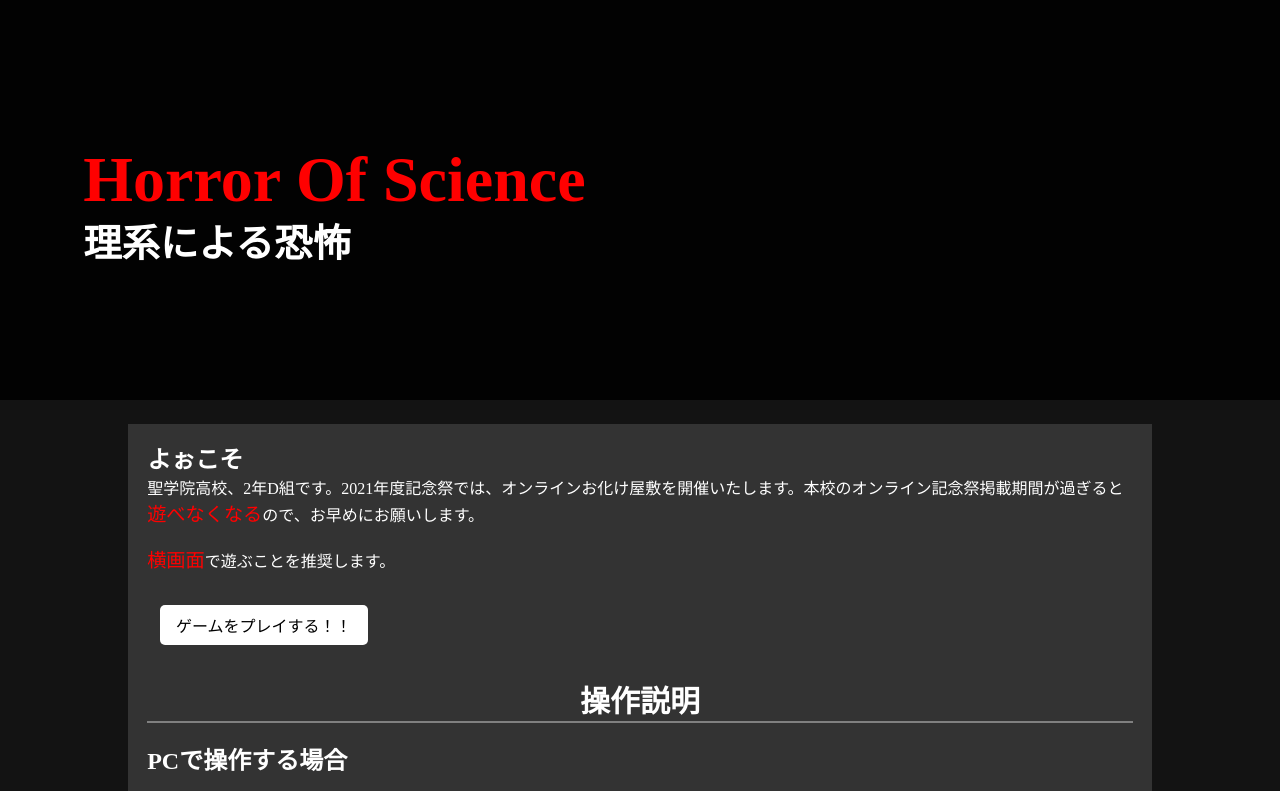
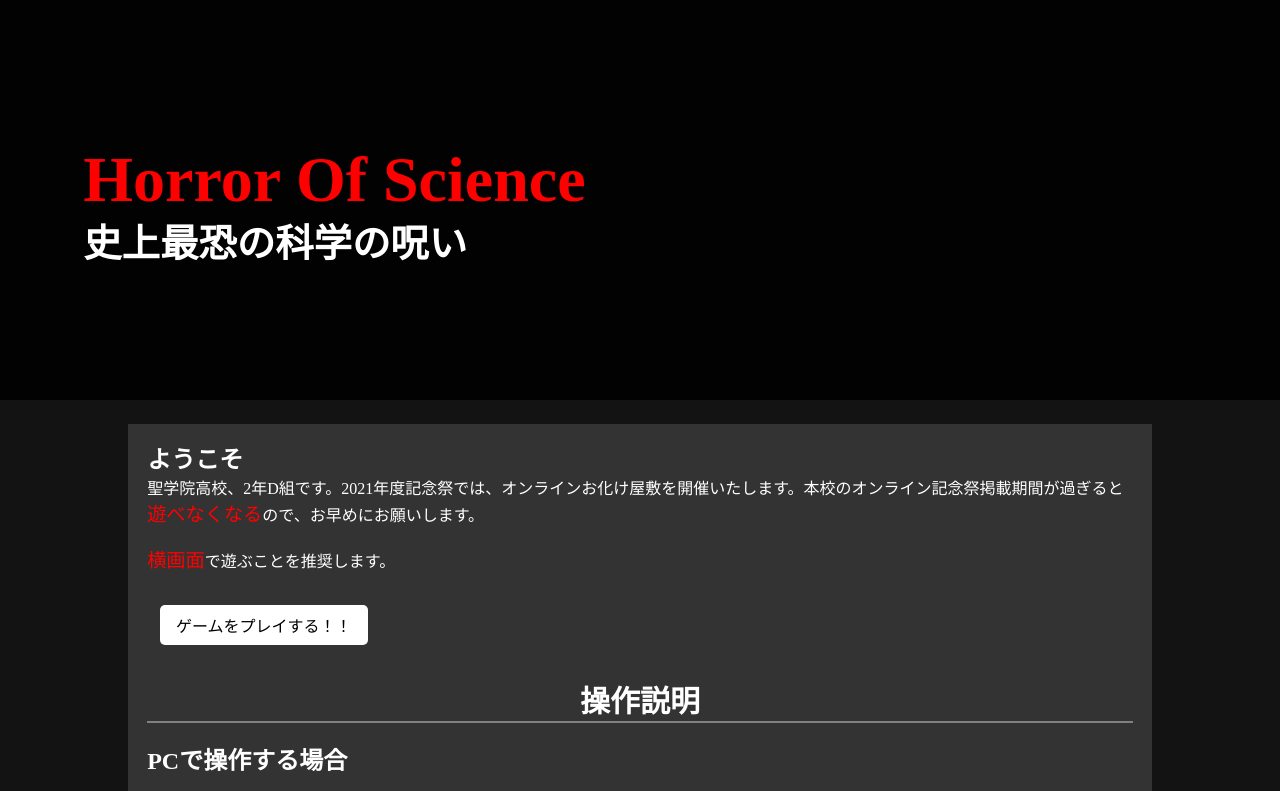
Before and after one commit to H2D001/h2d.github.io, a plain HTML site: page index.html in a window 1280 px wide. Shown: the top 791 px of the page. Drawn offline with Linux system fonts and the light colour scheme; a web font is replaced by a local one.

Commit message:
Fix html file, change greeting and subtitle

```diff
--- a/index.html
+++ b/index.html
@@ -21,10 +21,10 @@
   <!--ここから-->
   <div class="header_wrap">
     <h2 class="header_title">Horror Of Science</h2>
-    <h2 class="header_subtitle">理系による恐怖</h2>
+    <h2 class="header_subtitle">史上最恐の科学の呪い</h2>
   </div>
   <div class="main_wrap">
-    <h2>よぉこそ</h2>
+    <h2>ようこそ</h2>
     <p>聖学院高校、2年D組です。2021年度記念祭では、オンラインお化け屋敷を開催いたします。本校のオンライン記念祭掲載期間が過ぎると<span class="red_color">遊べなくなる</span>ので、お早めにお願いします。</p>
     <br>
     <p><span class="red_color">横画面</span>で遊ぶことを推奨します。</p>
```
